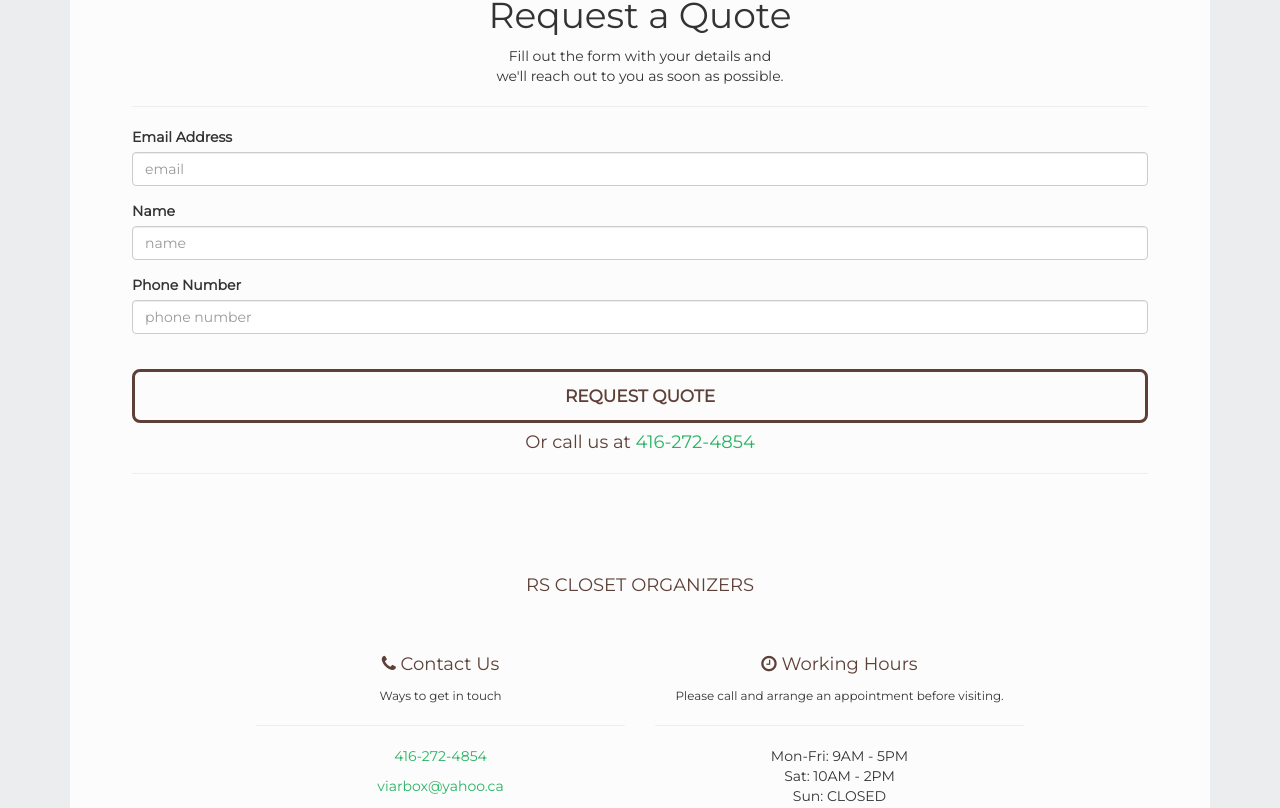
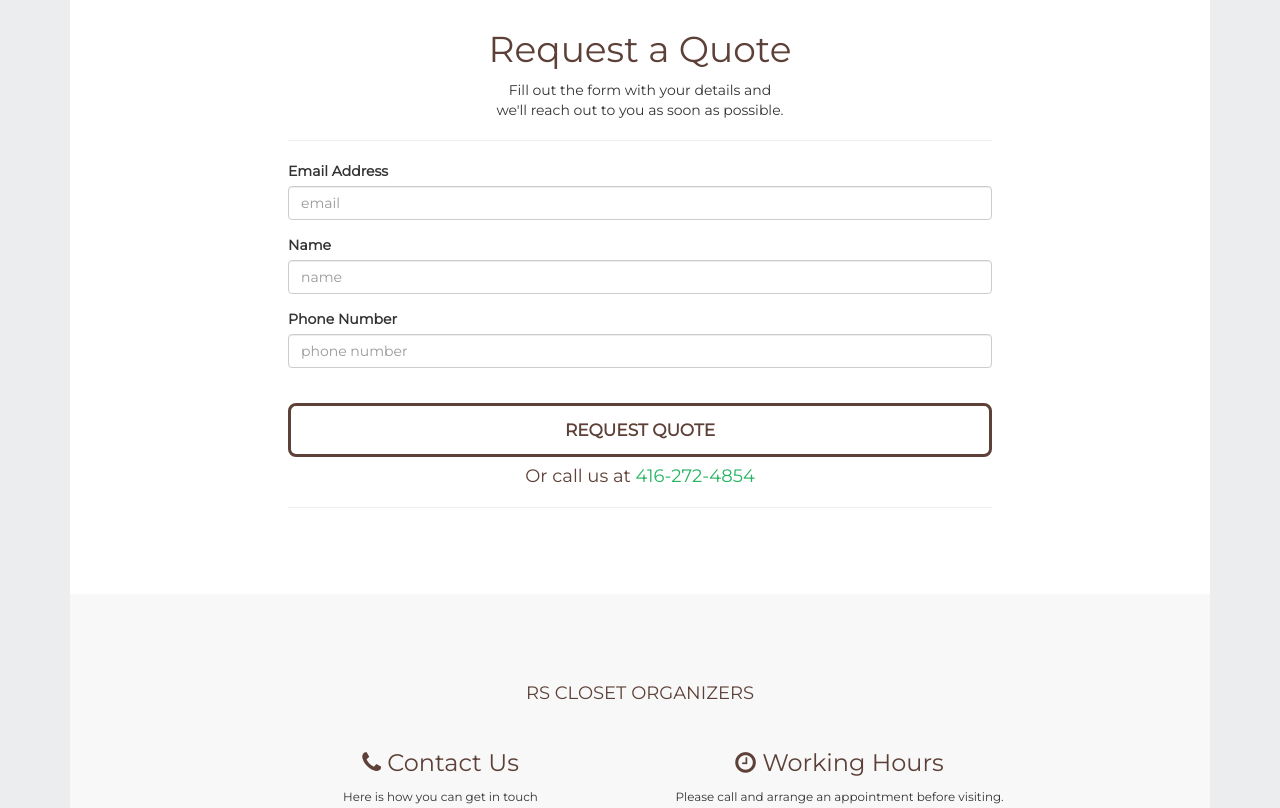
Before and after one commit to michaelroudnitski/rsclosets, a React (Create React App) app: page / in a window 1280 px wide. Shown: the part 1978-2786 px from the top of the page. Built offline with nearby package versions, Linux system fonts and the light colour scheme.

Commit message:
added fullscreen image preview to gallery

```diff
--- a/package.json
+++ b/package.json
@@ -9,7 +9,7 @@
   "dependencies": {
     "react": "^15.4.1",
     "react-dom": "^15.4.1",
-    "react-image-gallery": "^0.7.4",
+    "react-image-gallery": "^0.7.16",
     "react-router": "^3.0.0"
   },
   "scripts": {
--- a/src/css/common.css
+++ b/src/css/common.css
@@ -12,9 +12,8 @@ html body {
 .nav {
   position: relative;
   margin: 0px;
-  background: #FDFEFE;
-  color: white;
-  font-size: 14px;
+  background: white;
+  font-size: 16px;
   padding: 16px;
   font-weight: lighter;
 }
@@ -53,12 +52,12 @@ html body {
 
 .padded-container {
   padding: 3% 15% 3% 15%;
-  background: #F8F8F8;
+  background: white;
   text-align: center;
 }
 
 .padded-container:nth-child(odd) {
-  background: rgba(253, 253, 253, 0.95);
+  background: #F8F8F8;
 }
 
 
@@ -182,8 +181,19 @@ a:hover {
   opacity: 0.75;
 }
 
+.image-gallery-content > * > .image-gallery-swipe > * > * {
+  height: 720px;
+}
+
+.fullscreen-modal,
+.fullscreen,
+.fullscreen > * > .image-gallery-swipe > * > *  {
+  height: 100vh;
+}
+
 .image-gallery-image {
-  height: 500px;
+  background: #151515;
+  height: 100%;
 }
 
 .image-gallery-image img {
--- a/src/js/App.js
+++ b/src/js/App.js
@@ -40,7 +40,7 @@ export default class App extends Component {
             <img className="main-image" src="/images/custom.jpg" role="presentation"/>
           </div>
         </div>
-        <div className="col-md-12 col-sm-12 col-xs-12 container-fluid text-center">
+        <div className="col-md-12 col-sm-12 col-xs-12 container-fluid padded-container text-center">
           <div className="col-md-12 col-sm-12 col-xs-12 fadeIn-long">
             <QuoteForm/>
           </div>
--- a/src/js/components/common/Footer.jsx
+++ b/src/js/components/common/Footer.jsx
@@ -8,13 +8,13 @@ export default class Footer extends Component {
   render() {
     return (
       <div>
-        <div className="container-fluid padded-container">
-          <div className="col-md-12 col-sm-12 hidden-xs" style={{paddingTop: '5%'}}>
+        <div className="container-fluid padded-container footer">
+          <div className="col-md-12 col-sm-12 hidden-xs" style={{paddingTop: '10%'}}>
             <h4>RS CLOSET ORGANIZERS</h4>
           </div>
-          <div className="col-md-6 col-sm-6 col-xs-12" style={{paddingTop: '5%'}}>
-            <h4><span className="fa fa-phone"/> Contact Us</h4>
-            <small>Ways to get in touch</small>
+          <div className="col-md-6 col-sm-6 col-xs-12" style={{paddingTop: '2%'}}>
+            <h3><span className="fa fa-phone"/> Contact Us</h3>
+            <small>Here is how you can get in touch</small>
             <hr/>
             <p><a href="tel:416-272-4854">416-272-4854</a></p>
             <p><a href="mailto:viarbox@yahoo.ca">viarbox@yahoo.ca</a></p>
@@ -24,7 +24,7 @@ export default class Footer extends Component {
             </address>
             <Link to="/contact-us">More Contact Details</Link>
           </div>
-          <div className="col-md-6 col-sm-6 hidden-xs" style={{paddingTop: '5%'}}>
+          <div className="col-md-6 col-sm-6 hidden-xs" style={{paddingTop: '2%'}}>
             <Hours/>
           </div>
         </div>
--- a/src/js/components/common/Hours.jsx
+++ b/src/js/components/common/Hours.jsx
@@ -9,7 +9,7 @@ export default class Hours extends Component {
     }
     return (
       <div>
-        <h4><span className="fa fa-clock-o"></span> Working Hours</h4>
+        <h3><span className="fa fa-clock-o"></span> Working Hours</h3>
         <small>Please call and arrange an appointment before visiting.</small>
         <br/>
         {show ? <hr/> : <br/>}
--- a/src/js/components/gallery/Gallery.jsx
+++ b/src/js/components/gallery/Gallery.jsx
@@ -14,7 +14,7 @@ export default class Gallery extends Component {
 
   componentWillMount() {
     const xhr = new XMLHttpRequest();
-    xhr.open('GET', '/imageData.json', true);
+    xhr.open('GET', "/imageData.json", true);
     xhr.onreadystatechange = () => {
       if(xhr.readyState === 4 && xhr.status === 200) {
         this.setState({ currentCategoryIndex: 0, images: JSON.parse(xhr.responseText) });
@@ -37,26 +37,28 @@ export default class Gallery extends Component {
             <h1>Our Gallery</h1>
             <br/>
         </div>
-        <div className="container-fluid fadeIn-long" style={{background: 'white', padding: '0', maxHeight: '500px'}}>
-          <div className="col-md-4 col-sm-4 col-xs-12" style={{padding: '0px'}}>
+        <div className="gallery-container-fluid fadeIn-long" style={{background: 'white', padding: '0', maxHeight: '720px'}}>
+          <div className="col-md-3 col-sm-3 col-xs-12" style={{padding: '0px'}}>
               <div className="hidden-xs">
                 {Object.keys(images).map((folder,index) =>
                   <div onClick={e => this.changeCategory(index)} className={"gallery-item" + (index === currentCategoryIndex ? " active" : "")} key={folder}>{folder}</div>)}
               </div>
-              <div className="visible-xs" style={{margin: '16px'}}>
+              <div className="visible-xs">
                 <h4>Choose a category:</h4>
                 <select className="form-control" value={currentCategoryIndex} onChange={e => this.changeCategory(e.target.value)}>
                   {Object.keys(images).map((folder,index) => <option value={index} key={index}>{folder}</option>)}
                 </select>
               </div>
           </div>
-          <div className="col-md-8 col-sm-8 col-xs-12">
+          <div className="col-md-9 col-sm-9 col-xs-12">
             <ImageGallery items={images[Object.keys(images)[currentCategoryIndex]]}
               ref="imageGallery"
               infinite={true}
               showPlayButton={false}
-              showFullscreenButton={false}
-              slideInterval={750}
+              showFullscreenButton={true}
+              useBrowserFullscreen={false}
+              slideDuration={86}
+              flickThreshold={15}
               showThumbnails={false}
               showBullets={false}
               showIndex={true}
```
